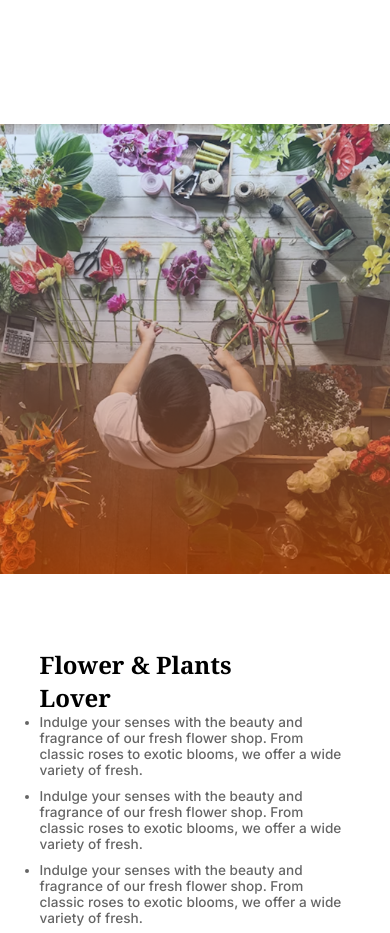
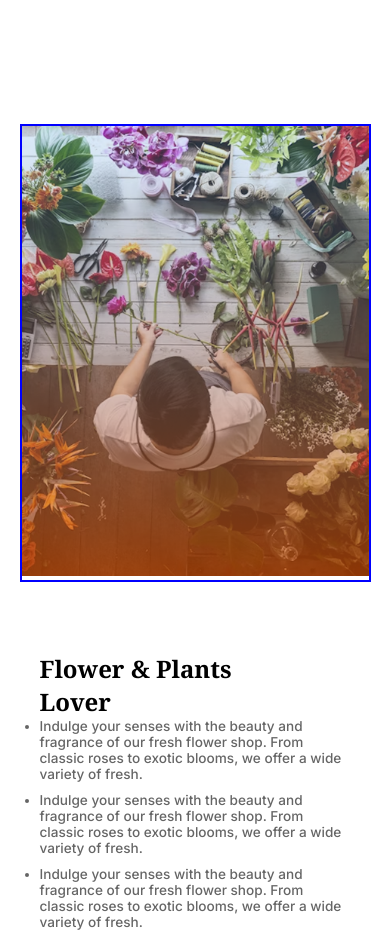
Before and after one commit to masabi73/Responsive-Flowers-Assignment, a plain HTML site: page index.html in a window 390 px wide. Shown: the part 2240-3173 px from the top of the page. Drawn offline with Linux system fonts and the light colour scheme.

Commit message:
added responsive

```diff
--- a/index.html
+++ b/index.html
@@ -126,9 +126,10 @@
         <!-- Flower & Plants Lover -->
 
         <section class="flower-plants-lover-container">
-            <div class="flower-image">
-             <img class="image-back" src="./assets/flower-store.png" alt="">
-             <img class="image-Front" src="./assets/trusted-badge.png" alt="">
+            <!--  -->
+            <div class="flower-image">   <!--main2-div-1-->
+             <img class="image-back" src="./assets/flower-store.png" alt=""><!--image-back --><!--main-2-img-->
+             <img class="image-Front" src="./assets/trusted-badge.png" alt="">  <!----><!--badge-img-->
             </div>
 
             <div class="flower-3" >
--- a/style.css
+++ b/style.css
@@ -216,35 +216,64 @@ opacity: .7;
     max-width: 100%;
     /* overflow-x: hidden; */
 }
+/* .badge-img{
+    width: 290px;
+    height: 290px;
+    box-shadow: #ffffff;
+}
 
-/* .flower-3{
-    display: flex;
-    justify-content: center;
-    align-items: center;
+.main2-div-1{
+    width: 50%;
+    position: relative;
+    border: 2px solid black;
+
+}
+.main-2-img{
+    width: 100%;
+    border: 2px solid rgb(0, 4, 255);
+
+}
+
+.badge-img{
+    position: absolute;
+    top:-125px;
+    right: -70px;
+     border: 2px solid blrgb(241, 4, 4)
+
 } */
+
 
 
 .flower-image{
 position: relative;
+border: 2px solid
+blue;
 }
+
 .image-back{
 object-fit: cover;
 height: 450px;
-max-width:550px;
-/* overflow-x: hidden; */
+width:400px;
+ overflow-x: hidden;
 margin: 0;
 }
+
 
 .image-Front{
     height: 200px;
     position: absolute;
     top:-115px;
     right: -70px;
+    border: 2px solid violet;
 
 }
 
 
-
+.flower-3{
+    display: flex;
+    justify-content: center;
+    align-items: center;
+}
 
 .flower-love-heading h1{
     font-size: 50px;
@@ -536,20 +565,68 @@ width: 100%;
      }
 
      /* lats deals */
-     .last-deals h2{
-        font-size: 1.5rem;
-     }     .last-deals p{
+
+.last-deals h2{
+ font-size: 1.5rem
+}
+
+
+.last-deals p{
         font-size: .85rem;
      }
-     .image-Front{
+
+
+
+     /*floewer contaner */
+/* .badge-img{
+    display: none;
+}
+
+.main-2-img{
+    width: 100%;
+} */
+
+     /* .image-Front{
         display: none;
-     }
+     } */
+/* .image-back{
+overflow: hidden;
+width: 100%;
+background-position-x: center;
+ padding: 0px 10px;
+} */
+
+
+.flower-image{
+position: relative;
+border: 2px solid
+blue;
+}
+
 .image-back{
-overflow: hidden;
-/* width: 100%; */
-/* background-position-x: center; */
-/* padding: 0px 10px; */
+object-fit: cover;
+height: 450px;
+width:100%;
+/* padding: 10px; */
+background-color: #E95A08;
+ /* overflow-x: hidden;  */
+/* margin: 0; */
 }
+
+
+.image-Front{
+    /* height: 200px;
+    position: absolute;
+    top:-115px;
+    right: -70px;
+    border: 2px solid violet; */
+    display: none;
+
+}
+
+
+
+
      .flower-love-heading{
         padding:0 20px;
      }
```
